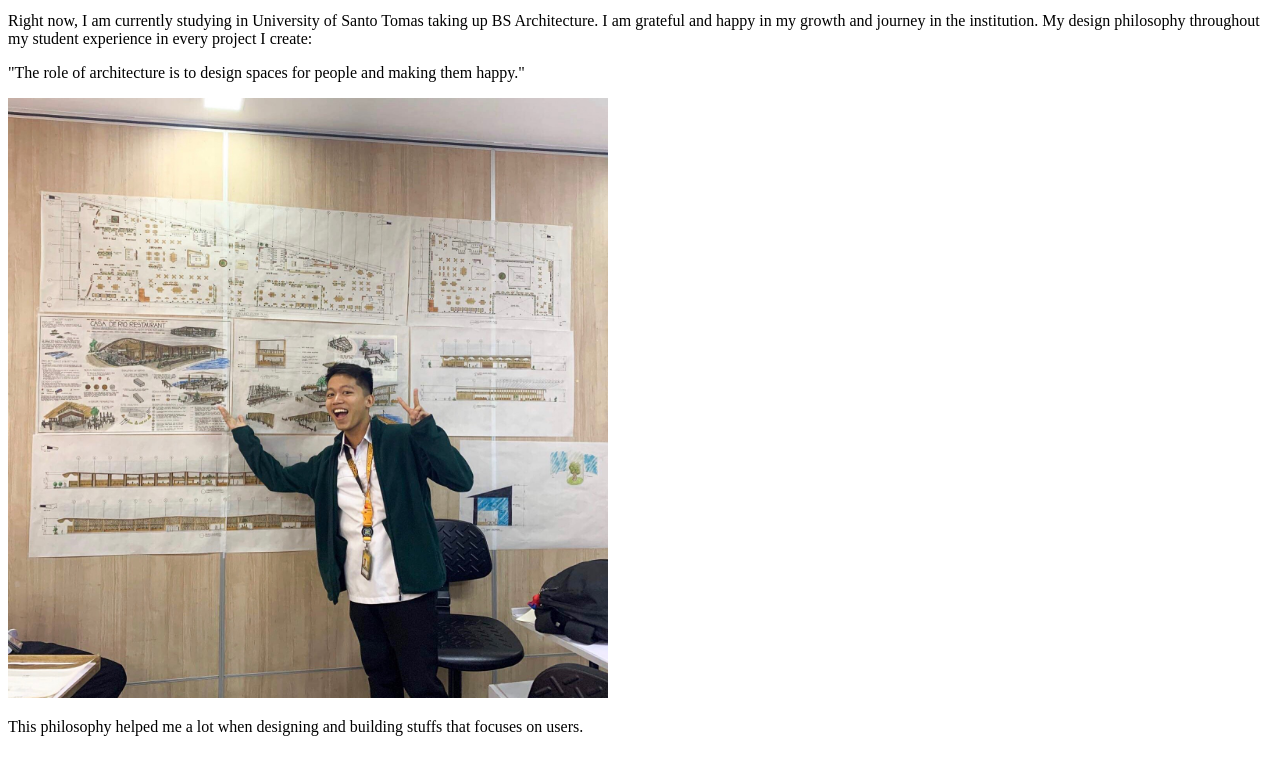
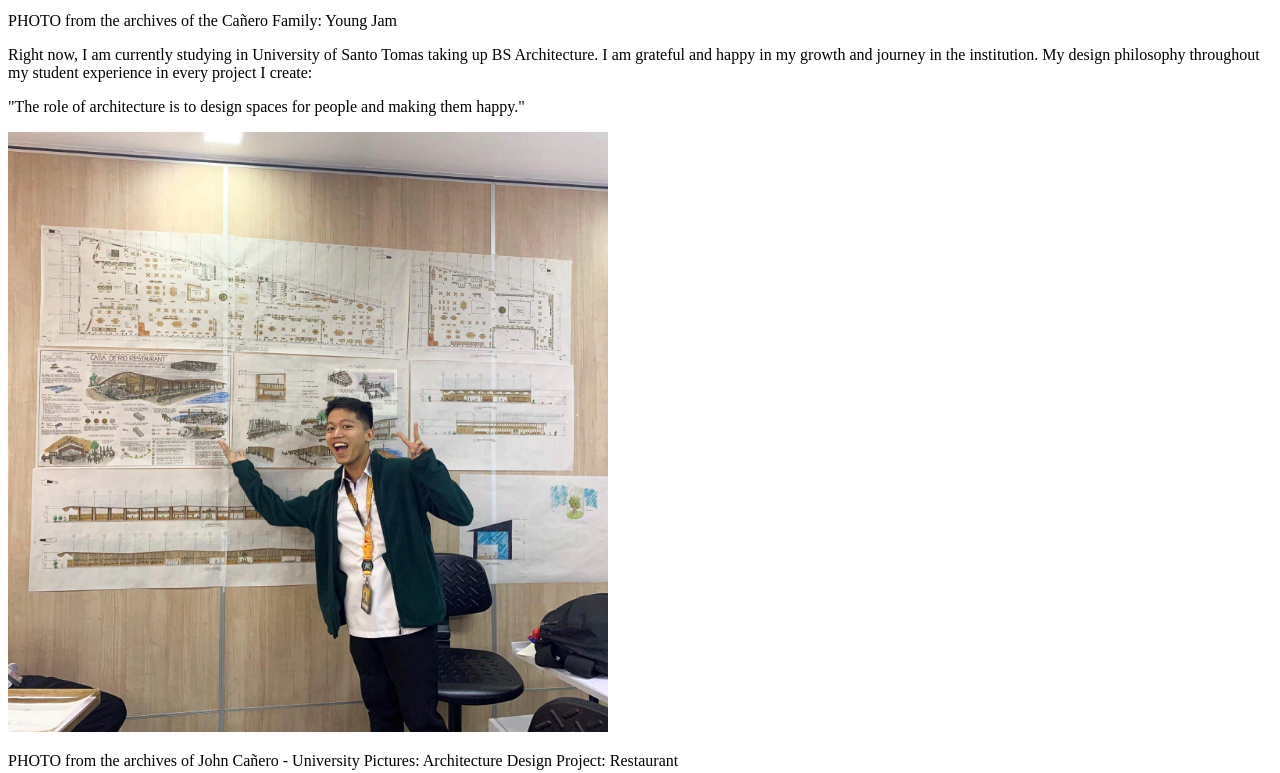
Before and after one commit to johncanero/johncanero-website, a Next.js app: page /about in a window 1280 px wide. Shown: the part 1000-1773 px from the top of the page. Built offline with nearby package versions, Linux system fonts and the light colour scheme.

Commit message:
Description of Pictures

```diff
--- a/pages/about.tsx
+++ b/pages/about.tsx
@@ -32,7 +32,7 @@ const about = () => {
         </p>
 
         {/* Baby Jam */}
-        <div className="flex justify-center mt-6 mb-6 md:w-8/12 mx-auto">
+        <div className="mt-6 mb-6 md:w-8/12 mx-auto">
           <Image
             src="/images/jam1.jpg"
             width={580}
@@ -40,6 +40,9 @@ const about = () => {
             alt="Baby Jam"
             className="rounded-2xl transition ease-in-out  hover:-translate-y-1 hover:scale-100 duration-300"
           />
+          <p className=" text-xs text-left mt-1 font-medium text-neutral-400">
+            PHOTO from the archives of the Cañero Family: Young Jam
+          </p>
         </div>
 
         <p className="mt-3 text-justify">
@@ -55,7 +58,7 @@ const about = () => {
         </p>
 
         {/* Archi Student Jam */}
-        <div className="flex justify-center mt-6 mb-6 md:w-8/12 md:mx-auto">
+        <div className="mt-6 mb-6 md:w-8/12 md:mx-auto">
           <Image
             src="/images/jam2.jpg"
             width={600}
@@ -63,6 +66,10 @@ const about = () => {
             alt="Archi Student Jam"
             className="rounded-2xl transition ease-in-out  hover:-translate-y-1 hover:scale-100 duration-300"
           />
+          <p className=" text-xs text-left mt-1 font-medium text-neutral-400 ">
+            PHOTO from the archives of John Cañero - University Pictures:
+            Architecture Design Project: Restaurant
+          </p>
         </div>
 
         <p className="mt-5 text-justify">
@@ -134,7 +141,7 @@ const about = () => {
                 alt="Udemy Certificate"
                 className="rounded-2xl transition ease-in-out  hover:-translate-y-1 hover:scale-105 duration-300"
               />
-              <p className="text-center mt-2">
+              <p className="text-center mt-2 dark:text-transparent dark:bg-clip-text dark:bg-gradient-to-r dark:from-cyan-500 dark:to-blue-500">
                 Udemy: The Complete Web Development Bootcamp
               </p>
             </div>
@@ -153,7 +160,7 @@ const about = () => {
                 alt="Udemy Certificate"
                 className="rounded-2xl transition ease-in-out  hover:-translate-y-1 hover:scale-105 duration-300"
               />
-              <p className="text-center mt-2">
+              <p className="text-center mt-2 dark:text-transparent dark:bg-clip-text dark:bg-gradient-to-r dark:from-cyan-500 dark:to-blue-500">
                 Google: Foundations of User Experience (UX) Design
               </p>
             </div>
```
